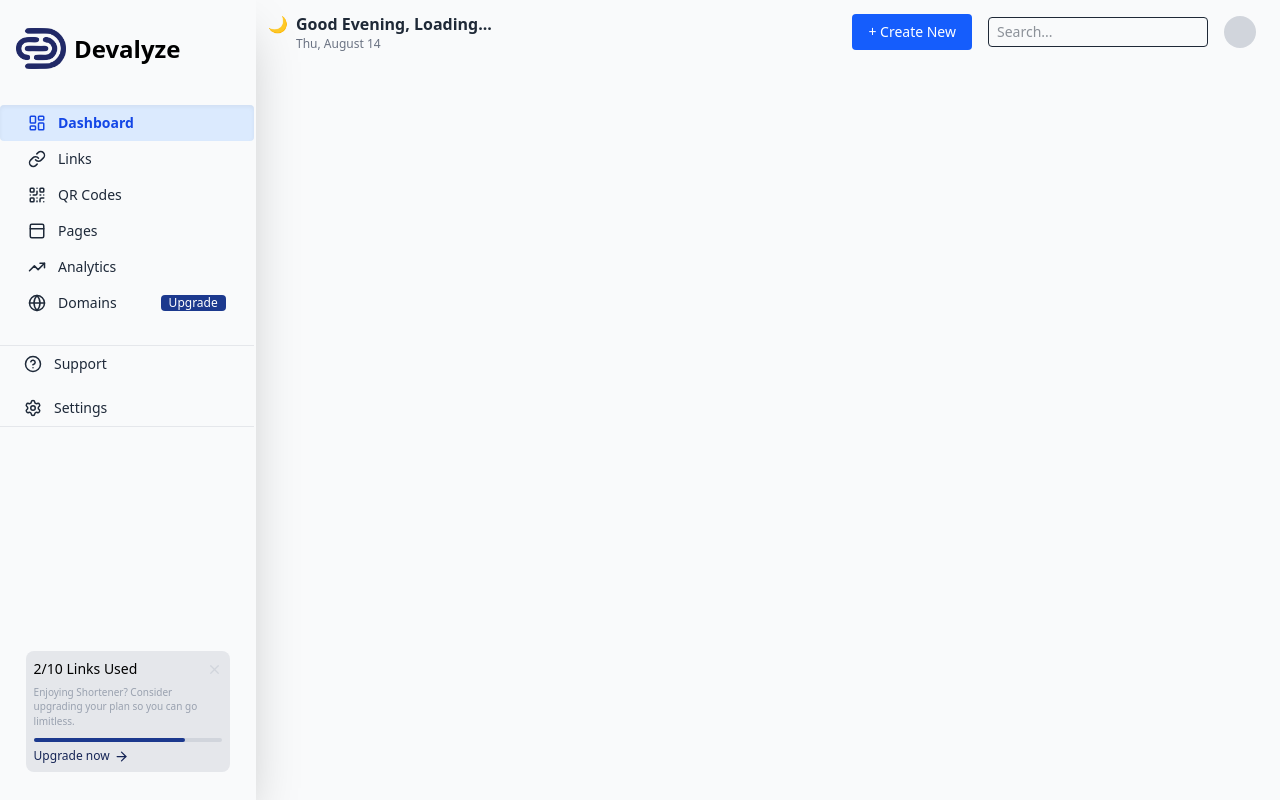
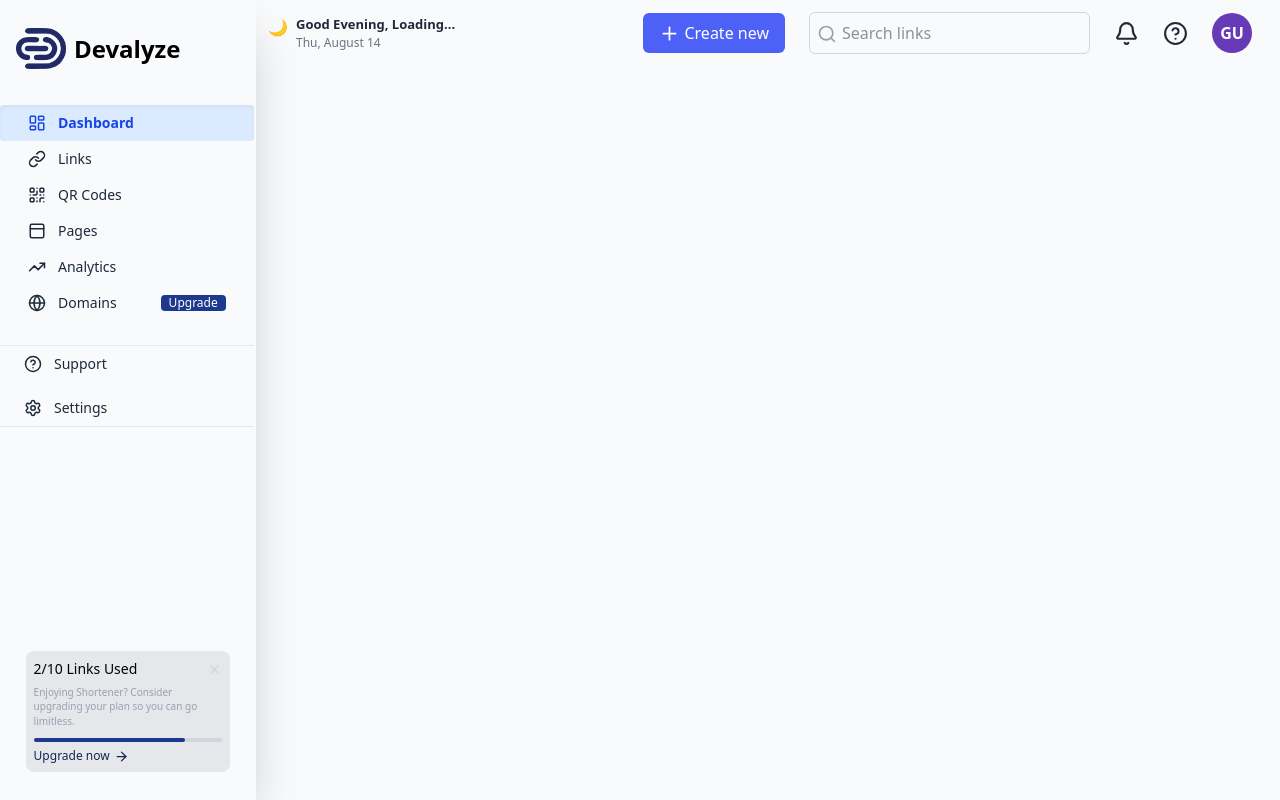
Before and after one commit to Yulong-Dev/Devalyze_url_shortener, a React (Vite) app in the folder devalyze_url/: page /dashboard in a window 1280 px wide. Built offline with nearby package versions, Linux system fonts and the light colour scheme; a web font is replaced by a local one.

Commit message:
small change

```diff
--- a/devalyze_url/src/components/Footer.jsx
+++ b/devalyze_url/src/components/Footer.jsx
@@ -25,7 +25,9 @@ const Footer = () => {
           </p>
           <div className="flex justify-center sm:justify-start gap-4 text-xl">
             <div className="bg-white text-indigo-900 p-1 rounded-full">
+              <Link to="/dashboard">
               <FaFacebookF />
+              </Link>
             </div>
             <div className="bg-white text-indigo-900 p-1 rounded-full">
               <FaTwitter />
--- a/devalyze_url/src/layouts/DashboardLayout.jsx
+++ b/devalyze_url/src/layouts/DashboardLayout.jsx
@@ -3,6 +3,9 @@ import { NavLink, Outlet } from "react-router-dom";
 import axios from "axios";
 import {
   Menu,
+  Plus,
+  Bell,
+  Search,
   PanelTop,
   TrendingUp,
   QrCode,
@@ -53,6 +56,36 @@ const DashboardLayout = () => {
   const [sidebarOpen, setSidebarOpen] = useState(false); // closed by default on mobile
   const [user, setUser] = useState(null);
 
+  // Helper: Generate random color (consistent per user)
+  const getRandomColor = (name) => {
+    const colors = [
+      "#F44336",
+      "#E91E63",
+      "#9C27B0",
+      "#673AB7",
+      "#3F51B5",
+      "#2196F3",
+      "#03A9F4",
+      "#00BCD4",
+      "#009688",
+      "#4CAF50",
+      "#8BC34A",
+      "#FFC107",
+      "#FF9800",
+      "#FF5722",
+      "#795548",
+      "#607D8B",
+    ];
+
+    // Pick color based on name hash (so it's stable for each user)
+    let hash = 0;
+    for (let i = 0; i < name.length; i++) {
+      hash = name.charCodeAt(i) + ((hash << 5) - hash);
+    }
+    const index = Math.abs(hash % colors.length);
+    return colors[index];
+  };
+
   const API_BASE_URL =
     import.meta.env.MODE === "development"
       ? "http://localhost:5000" // Local backend
@@ -64,13 +97,11 @@ const DashboardLayout = () => {
       if (!token) return;
 
       try {
-        const res = await axios.get(`${API_BASE_URL}/api/users/me`,
-          {
+        const res = await axios.get(`${API_BASE_URL}/api/users/me`, {
           headers: {
             Authorization: `Bearer ${token}`,
           },
-          }
-        );
+        });
         setUser(res.data);
       } catch (err) {
         console.error("Failed to fetch user:", err);
@@ -79,7 +110,6 @@ const DashboardLayout = () => {
 
     fetchUser();
   }, []);
-
 
   // Time & Greeting
   const date = new Date();
@@ -103,6 +133,38 @@ const DashboardLayout = () => {
     month: "long",
     day: "numeric",
   });
+
+  // Avatar component
+  const UserAvatar = ({ fullName }) => {
+    if (!fullName) return null;
+
+    const parts = fullName.trim().split(" ");
+    const initials =
+      parts.length >= 2
+        ? parts[0][0].toUpperCase() + parts[1][0].toUpperCase()
+        : parts[0][0].toUpperCase();
+
+    const bgColor = getRandomColor(fullName);
+
+    return (
+      <div
+        style={{
+          backgroundColor: bgColor,
+          width: "40px",
+          height: "40px",
+          borderRadius: "50%",
+          display: "flex",
+          alignItems: "center",
+          justifyContent: "center",
+          color: "#fff",
+          fontWeight: "bold",
+          fontSize: "16px",
+        }}
+      >
+        {initials}
+      </div>
+    );
+  };
 
   return (
     <div className="flex h-screen relative">
@@ -202,7 +264,7 @@ const DashboardLayout = () => {
       </div>
 
       {/* Main Panel */}
-      <div className="flex-1 bg-gray-50 py-3 pr-3">
+      <div className="flex-1 bg-gray-50 py-3 pr-1">
         {/* Topbar */}
         <div className="flex md:justify-between gap-8 items-center pb-3 px-3 w-full">
           {/* Mobile menu button */}
@@ -216,21 +278,42 @@ const DashboardLayout = () => {
           <div className="greeting-container flex gap-2 ">
             {icon}
             <div className="flex flex-col text-start ">
-              <h2 className="text-md font-bold">{greeting},  {user ? user.fullName : "Loading..."}</h2>
-              <p className="text-gray-500 text-xs ">{formattedDate}</p>
+              <h2 className="text-[13px] md:text-md font-bold">
+                {greeting}, {user ? user.fullName : "Loading..."}
+              </h2>
+              <p className="text-gray-500 text-[10px] md:text-xs ">{formattedDate}</p>
             </div>
           </div>
 
-          <div className="hidden md:flex items-center gap-4">
-            <button className="bg-blue-600 text-white px-4 py-2 rounded text-sm">
-              + Create New
+          <div className="flex items-center gap-6">
+            <button className="hidden md:flex items-center bg-[#4E61F6] text-white gap-1 px-4 py-2 rounded-md text-md">
+              <Plus size={21} /> Create new
             </button>
+            {/* For large/normal screens */}
+            <div className="hidden md:flex items-center relative">
               <input
                 type="text"
-              placeholder="Search..."
-              className="border px-2 py-1 rounded text-sm"
+                placeholder="Search links"
+                className="outline-[#4E61F6] border border-gray-300 pl-8 px-4 py-2 rounded-md text-md"
               />
-            <div className="w-8 h-8 bg-gray-300 rounded-full"></div>
+              <Search
+                size={20}
+                className="absolute left-2 top-3 text-gray-400"
+              />
+            </div>
+
+            {/* For small screens */}
+            <div className="flex md:hidden items-center">
+              <Search size={24} className="text-gray-600 cursor-pointer" />
+            </div>
+
+            <Bell size={25} className="hidden md:flex" />
+            <HelpCircle size={25} className="hidden md:flex" />
+
+            <div className="flex items-center gap-3">
+              <UserAvatar fullName={user?.fullName || "Guest User"} />
+              <span className="font-medium">{user?.fullName}</span>
+            </div>
           </div>
         </div>
 
```
Lines whose indentation alone changed are shown as unchanged.
